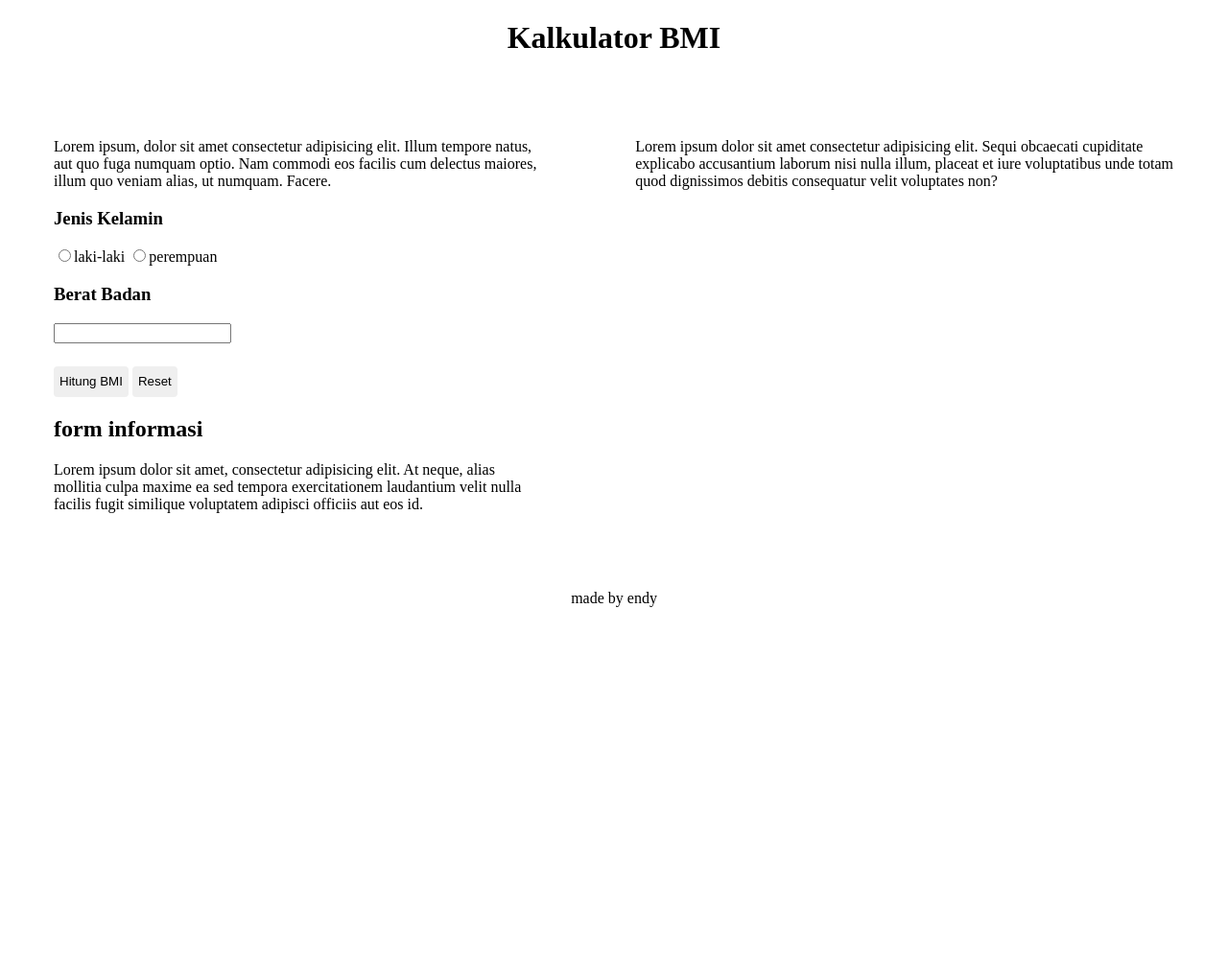
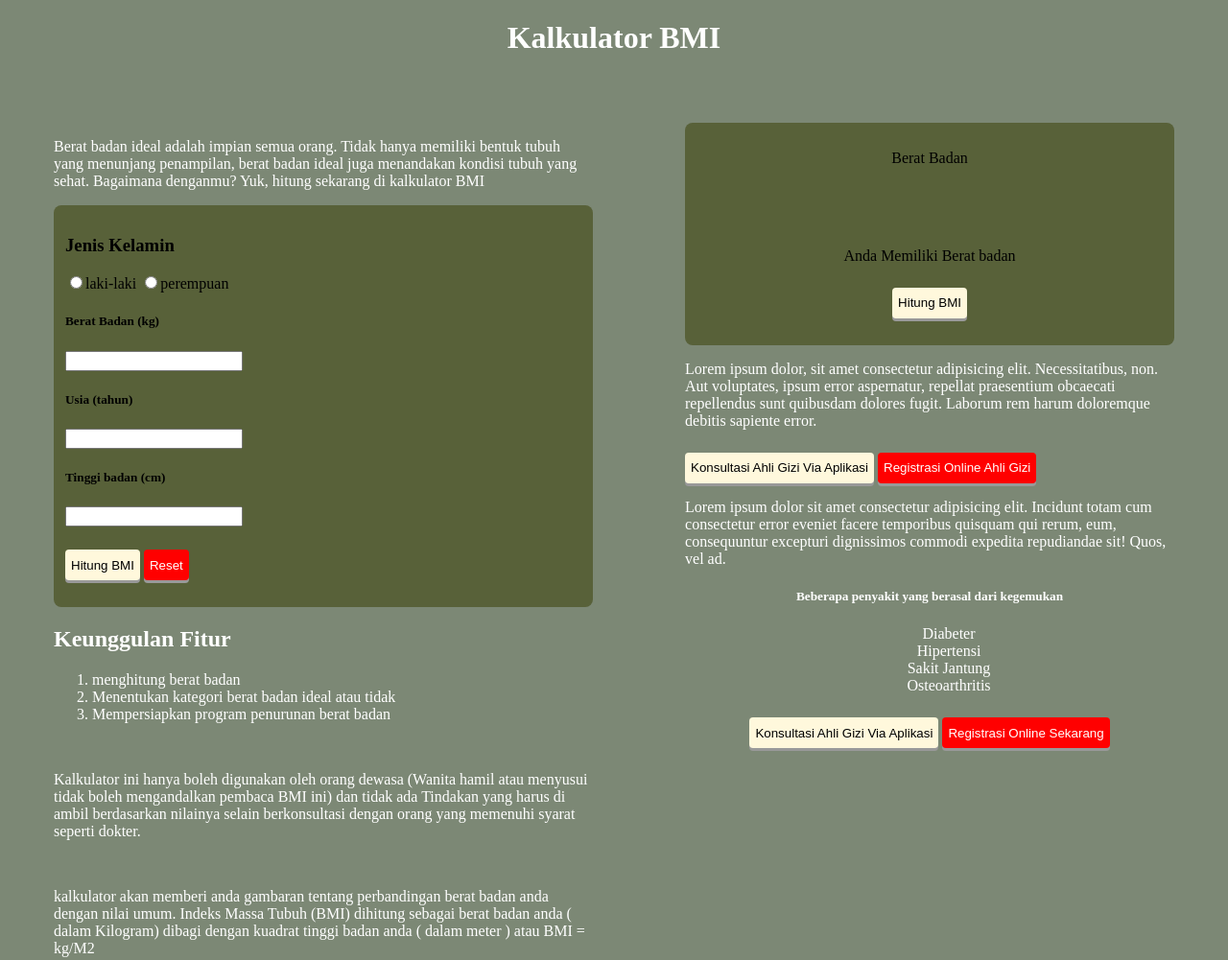
Before and after one commit to revou-fundamental-course/5-aug-24-Exsedow, a plain HTML site: page index.html in a window 1280 px wide. Shown: the top 1001 px of the page at 96% size. Before the commit the page ends 800 px from the top, so only its background shows below. Drawn offline with Linux system fonts and the light colour scheme.

Commit message:
update kedua html + css

```diff
--- a/css/style.css
+++ b/css/style.css
@@ -1,4 +1,32 @@
 /* ini css */
+
+body {
+    background-color :rgb(124, 136, 117);
+    color: white;
+}
+
+.button {
+    display: inline-block;
+    /* padding: 15px 25px; */
+    /* font-size: 24px; */
+    cursor: pointer;
+    text-align: center;
+    text-decoration: none;
+    outline: none;
+    /* color: #fff; */
+    background-color: #04AA6D;
+    border: none;
+    border-radius: 15px;
+    box-shadow: 0 3px #999;
+  }
+
+  .button:hover {background-color: #3e8e41}
+
+  .button:active {
+    background-color: #3e8e41;
+    box-shadow: 0 5px #666;
+    transform: translateY(4px);
+  }
 
 .main-title {
     text-align: center;
@@ -8,9 +36,11 @@ main {
     display: flex;
 }
 
-from {
+form {
+    color : black;
     padding: 12px;
-    background-color: aliceblue;
+    border-radius :8px;
+    background-color: rgb(88, 97, 57);
 }
 
 aside {
@@ -52,3 +82,11 @@ input [type=number]{
 footer {
     text-align: center;
 }
+
+.hasil {
+  text-align: center;
+}
+
+.keterangan {
+    text-align: center;
+}
--- a/index.html
+++ b/index.html
@@ -15,9 +15,10 @@
       <aside>
         <article>
           <p>
-            Lorem ipsum, dolor sit amet consectetur adipisicing elit. Illum
-            tempore natus, aut quo fuga numquam optio. Nam commodi eos facilis
-            cum delectus maiores, illum quo veniam alias, ut numquam. Facere.
+            Berat badan ideal adalah impian semua orang. Tidak hanya memiliki
+            bentuk tubuh yang menunjang penampilan, berat badan ideal juga
+            menandakan kondisi tubuh yang sehat. Bagaimana denganmu? Yuk, hitung
+            sekarang di kalkulator BMI
           </p>
         </article>
 
@@ -39,43 +40,94 @@
           </div>
 
           <div>
-            <h3>Berat Badan</h3>
+            <h5>Berat Badan (kg)</h5>
+            <input type="number" />
+          </div>
+          <div>
+            <h5>Usia (tahun)</h5>
+            <input type="number" />
+          </div>
+          <div>
+            <h5>Tinggi badan (cm)</h5>
             <input type="number" />
           </div>
 
           <div class="form-btn-container">
-            <button class="button bg.hitung">Hitung BMI</button>
-            <button class="button bg.reset">Reset</button>
+            <button class="button bg-hitung">Hitung BMI</button>
+            <button class="button bg-reset">Reset</button>
           </div>
         </form>
 
         <article>
           <header>
-            <h2>form informasi</h2>
+            <h2>Keunggulan Fitur</h2>
           </header>
           <p>
-            Lorem ipsum dolor sit amet, consectetur adipisicing elit. At neque,
-            alias mollitia culpa maxime ea sed tempora exercitationem laudantium
-            velit nulla facilis fugit similique voluptatem adipisci officiis aut
-            eos id.
+            <ol type ="1">
+              <li>menghitung berat badan</li>
+              <li>Menentukan kategori berat badan ideal atau tidak</li>
+              <li>Mempersiapkan program penurunan berat badan</li>
+            </ol>
+          </p>
+          <br>
+          <p>
+            Kalkulator ini hanya boleh digunakan oleh orang dewasa (Wanita hamil atau menyusui tidak boleh mengandalkan pembaca BMI ini) dan tidak ada Tindakan yang harus di ambil berdasarkan nilainya selain berkonsultasi dengan orang yang memenuhi syarat seperti dokter.
+          </p>
+          <br>
+          <p>
+            kalkulator akan memberi anda gambaran tentang perbandingan berat badan anda dengan nilai umum. Indeks Massa Tubuh (BMI) dihitung sebagai berat badan anda ( dalam Kilogram) dibagi dengan kuadrat tinggi badan anda ( dalam meter ) atau BMI = kg/M2
           </p>
         </article>
       </aside>
 
       <aside>
         <section>
+          <form>
+              <div class="hasil">
+                  <p>
+                    Berat Badan
+                  </p>
+                  <br>
+                  <p></p>
+                  <br>
+                  <p>Anda Memiliki Berat badan</p>
+
+                  <div class="form-btn-container">
+                    <button class="button bg-hitung">Hitung BMI</button>
+                  </div>
+              </div>
+          </form>
+
           <p>
-            Lorem ipsum dolor sit amet consectetur adipisicing elit. Sequi
-            obcaecati cupiditate explicabo accusantium laborum nisi nulla illum,
-            placeat et iure voluptatibus unde totam quod dignissimos debitis
-            consequatur velit voluptates non?
+            Lorem ipsum dolor, sit amet consectetur adipisicing elit. Necessitatibus, non. Aut voluptates, ipsum error aspernatur, repellat praesentium obcaecati repellendus sunt quibusdam dolores fugit. Laborum rem harum doloremque debitis sapiente error.
           </p>
+          <div class="form-btn-container">
+            <button class="button bg-hitung" >Konsultasi Ahli Gizi Via Aplikasi</button>
+            <button class="button bg-reset">Registrasi Online Ahli Gizi</button>
+          </div>
+          <p>
+            Lorem ipsum dolor sit amet consectetur adipisicing elit. Incidunt totam cum consectetur error eveniet facere temporibus quisquam qui rerum, eum, consequuntur excepturi dignissimos commodi expedita repudiandae sit! Quos, vel ad.
+          </p>
+
+          <div class="keterangan">
+              <h5>Beberapa penyakit yang berasal dari kegemukan</h5>
+              <ul type="none">
+                <li>Diabeter</li>
+                <li>Hipertensi</li>
+                <li>Sakit Jantung</li>
+                <li>Osteoarthritis</li>
+              </ul>
+              <div class="form-btn-container">
+                <button class="button bg-hitung">Konsultasi Ahli Gizi Via Aplikasi</button>
+                <button class="button bg-reset">Registrasi Online Sekarang</button>
+              </div>
+          </div>
         </section>
       </aside>
     </main>
 
     <footer>
-        <p>made by endy</p>
+      <p>made by endy</p>
     </footer>
   </body>
 </html>
```
